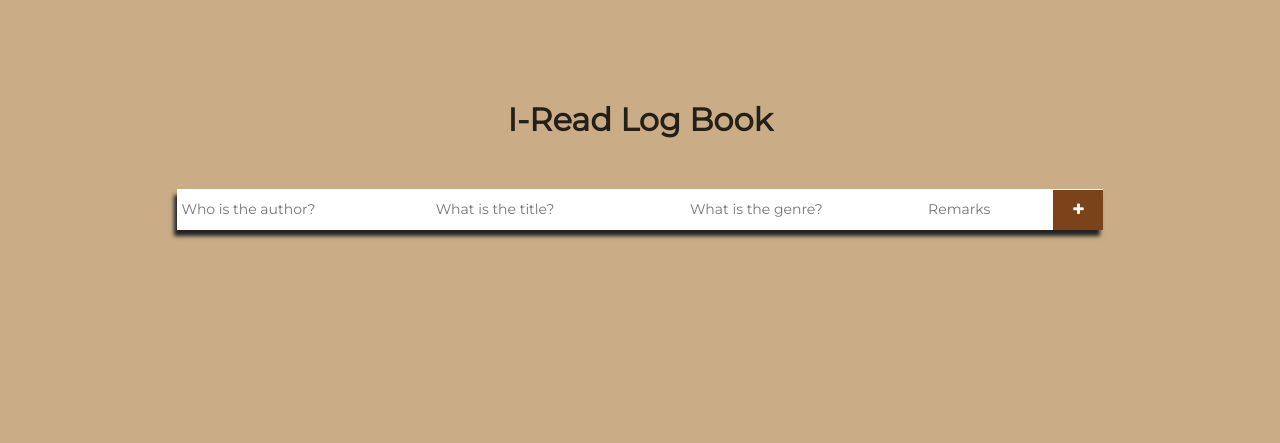
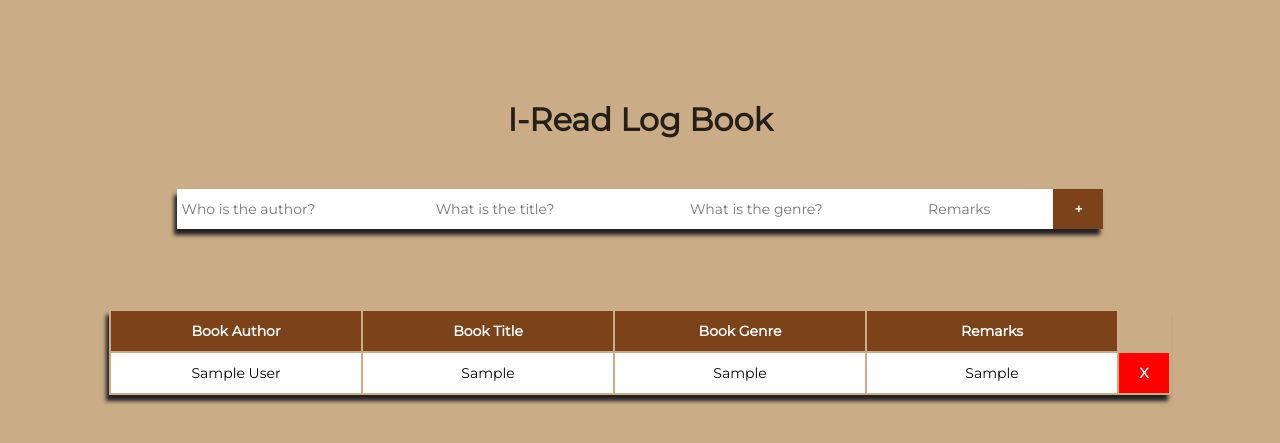
Before and after one commit to pamingwebdev2/ProjectPaming, a Django app: template IReadApp/templates/logpage.html in a window 1280 px wide. Shown: the top 443 px of the page. Run offline with Django 3.2, Linux system fonts and the light colour scheme; the template is opened without the code that fills it: most values are stand-ins (such as "Sample title", 1, 10 or a date in 2020).

Commit message:
With Output Pass

```diff
--- a/IReadApp/templates/logpage.html
+++ b/IReadApp/templates/logpage.html
@@ -5,7 +5,7 @@
         <title> I-Read Log Book</title>
 
         <link href="https://fonts.googleapis.com/css2?family=Montserrat:wght@100;400&display=swap" rel="stylesheet">
-        <link rel="stylesheet" href="https://cdnjs.cloudflare.com/ajax/libs/font-awesome/4.7.0/css/font-awesome.min.css">
+       <!-- <link rel="stylesheet" href="https://cdnjs.cloudflare.com/ajax/libs/font-awesome/4.7.0/css/font-awesome.min.css">-->
 
         <style>
             * {
@@ -28,23 +28,63 @@
                 margin-top: 100px;
             }
 
-            form {
+            form{
                 margin-top: 50px;
                 background-color: #fff;
                 box-shadow: -3px 6px 4px #222;
             }
 
-            form input {
+            form input{
                 width: 250px;
                 height: 40px;
                 border: none;
                 outline: none;
-                padding: 0 5px;
+                padding: 5px;
                 font-size: 14px;
 
             }
 
-            #Remarks1, #Genre1{
+            table{
+            	margin-top: 80px;
+            	box-shadow: -3px 6px 4px #222;
+            }
+
+            table tr{
+            	width: 250px;
+                height: 40px;
+                border: none;
+                outline: none;
+                padding: 5px;
+                font-size: 14px;
+                text-align: center;
+                background-color: white;
+            }
+
+            table th{
+            	width: 250px;
+                height: 40px;
+                border: none;
+                outline: none;
+                padding: 5px;
+                font-size: 14px;
+                text-align: center;
+                background-color:rgb(124, 67, 27);
+                color: white;
+            }
+
+            #remove{
+            	width: 50px;
+                height: 40px;
+                border: none;
+                background-color: red;
+                color: white;
+                outline: none;
+                cursor: pointer;
+                font-weight: bolder;
+                font-weight: bolder;
+            }
+
+            #RemarksEntry, #GenreEntry{
                 width: 180px;
                 height: 40px;
                 border: none;
@@ -53,11 +93,11 @@
 
             }
 
-            #Remarks1{
+            #RemarksEntry{
                 text-align: center;
             }
 
-            form button {
+            form .button {
                 width: 50px;
                 height: 40px;
                 border: none;
@@ -65,6 +105,7 @@
                 color: white;
                 outline: none;
                 cursor: pointer;
+                font-weight: bolder;
             }
 
 
@@ -76,27 +117,42 @@
 
         <h1>I-Read Log Book</h1>
 
-        <form action="" id="form-fields">
+        <form method="POST" id="fields">
 
-            <input type="text" name="Author" id="Author1" required placeholder="Who is the author?">
-            <input type="text" name="Book" id="Book1" placeholder="What is the title?" required>
-            <input type="text" name="Genre" id="Genre1" placeholder="What is the genre?" required>
-            <input type="text" name="Remarks" id="Remarks1" placeholder="Remarks" required>
+            <input type="text" name="AuthorEntry" id="AuthorEntry" required placeholder="Who is the author?">
+            <input type="text" name="BookEntry" id="BookEntry" placeholder="What is the title?" required>
+            <input type="text" name="GenreEntry" id="GenreEntry" placeholder="What is the genre?" required>
+            <input type="text" name="RemarksEntry" id="RemarksEntry" placeholder="Remarks" required>
+
+            <input type="submit" name="btn-list" id="btnSave" value="+" class="button">
 
 
-            <button type="submit" class="btn-list" id="btnSave">
+           <!-- <button type="submit" class="btn-list" id="btnSave">
                 <i class="fa fa-plus" aria-hidden="true"></i>
-            </button>
+            </button> -->
 
+            {% csrf_token %}
 
         </form>
 
-        <div class="book-list">
-            <table id="booklist">
+            <table id="booklist" name='booklist'>
             	<tr>
+            		<th>Book Author</th>
+            		<th>Book Title</th>
+            		<th>Book Genre</th>
+            		<th>Remarks</th>
+
             	</tr>
+            	<tr>
+            		<td>{{NewAuthor}}</td>
+            		<td>{{NewBook}}</td>
+            		<td>{{NewGenre}}</td>
+            		<td>{{NewRemarks}}</td>
+            		<td id="remove">X</td>
+            	</tr>
+
             </table>
-        </div>
+
 
 
     </body>
```
Also changed, not shown: FunctionalTest.py (+12 -12 lines), IReadApp/tests.py (+9 -1 lines), IReadApp/views.py (+9 -1 lines).
